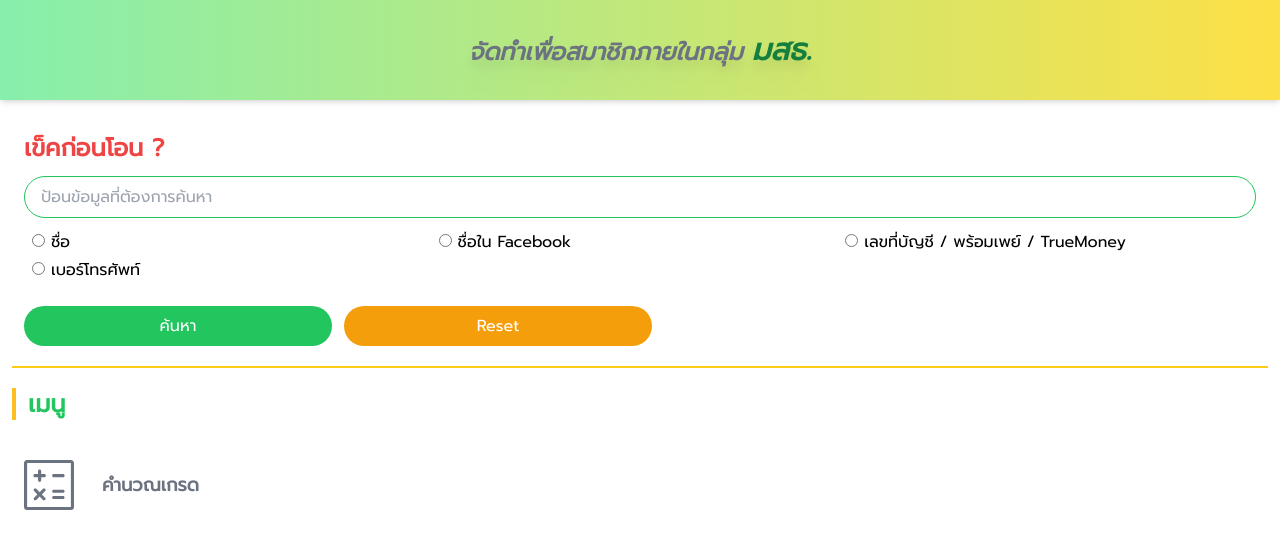
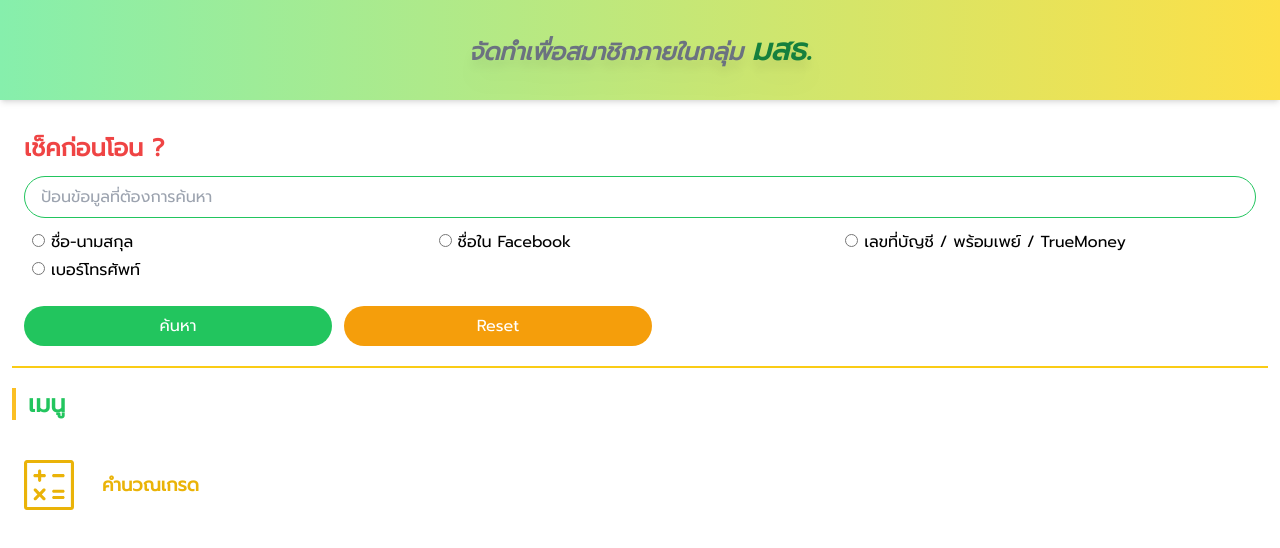
Before and after one commit to KhomsanKp/stou-gpa, a Vue app: page / in a window 1280 px wide. Shown: the top 548 px of the page. Built offline with nearby package versions, Linux system fonts and the light colour scheme.

Commit message:
Update user 4/8/2567

```diff
--- a/src/stores/blacklistUsers.ts
+++ b/src/stores/blacklistUsers.ts
@@ -103,6 +103,16 @@ export const useBlacklistUsersStore = defineStore('blacklistUsers', () => {
             imagesUrl: [],
             note: 'ใช้หมายเลยบัญชีหลากหลาย เช่น บัญชีม้า, พร้อมเพย์, True wallet, Lazada, Shopee'
         },
+        {
+            id: 'u011',
+            name: 'Natthaphon Viteecharoen',
+            facebookName: 'Natthaphon Viteecharoen',
+            accountNumber: '',
+            mobileNumber: '',
+            refLink: ['https://www.blacklistseller.com/report/report_preview/100037'],
+            imagesUrl: [],
+            note: 'ขายหนังสือทำกำไร ทักยืมเงิน ระวังกันด้วย'
+        },
     ])
     const userData = ref<Array<UserList>>([])
 
--- a/src/views/HomeView.vue
+++ b/src/views/HomeView.vue
@@ -6,7 +6,7 @@
                 <p class="text-center text-2xl text-green-500 mb-5 font-bold">ไม่พบรายชื่อนี้ ?</p>
                 <ul class="text-gray-500 px-3 space-y-2">
                     <li><span class="text-red-500">***</span> ตรวจสอบประวัติคนขาย ก่อนโอนเงินเสมอ</li>
-                    <li><span class="text-red-500">***</span> ขอดูบัตรนักศึกษา + บัตรประชาชน + ชื่อบัญชีต้องตรงกัน ถ้าไม่ตรง <span class="text-red-500 font-semibold">"ถ้าไม่ตรงกัน ห้ามโอนเด็ดขาด"</span></li>
+                    <li><span class="text-red-500">***</span> ขอดูบัตรนักศึกษา + บัตรประชาชน + ชื่อบัญชี หลักฐานทั้ง 3 ชื่อต้องตรงกัน <span class="text-red-500 font-semibold">"ถ้าไม่ตรงกัน ห้ามโอนเด็ดขาด"</span></li>
                     <li><span class="text-red-500">***</span> ถ้าไม่ใช่บัญชีธนาคาร หรือพร้อมเพย์ <span class="text-red-500 font-semibold">"ห้ามโอนเด็ดขาด"</span> เช่น Lazada, Shopee, TrueMoney etc.</li>
                 </ul>
             </div>
@@ -38,7 +38,7 @@
 
     <div id="Home" class="p-3 md:container mx-auto">
         <div class="md:container mx-auto my-5">
-            <h2 class="text-2xl font-bold mb-3 text-red-500 pl-3">เข็คก่อนโอน ?</h2>
+            <h2 class="text-2xl font-bold mb-3 text-red-500 pl-3">เช็คก่อนโอน ?</h2>
 
             <div class="px-3">
                 <input type="text" id="serach" placeholder="ป้อนข้อมูลที่ต้องการค้นหา"
@@ -48,7 +48,7 @@
             <div class=" grid gird-cols-1 md:grid-cols-3 gap-1 my-3 px-5">
                 <label for="name">
                     <input type="radio" id="name" value="Name" v-model="selectValue" />
-                    ชื่อ
+                    ชื่อ-นามสกุล
                 </label>
                 <label for="facebook">
                     <input type="radio" id="facebook" value="Facebook" v-model="selectValue" />
@@ -80,7 +80,7 @@
         <nav class="grid gride-cols-1 md:grid-cols-2 gap-2 mt-5 text-gray-500 animate__animated animate__backInLeft">
 
             <RouterLink to="/gpa"
-                class="hover:text-green-500 hover:border-b hover:border-green-500 flex gap-7 justify-start items-center px-3 py-5">
+                class="text-yellow-500 hover:text-green-500 hover:border-b hover:border-green-500 flex gap-7 justify-start items-center px-3 py-5">
                 <span>
                     <GpaIcon />
                 </span>
```
